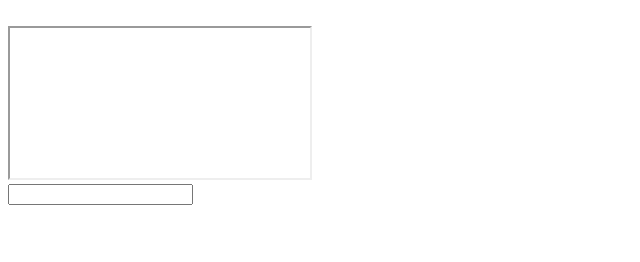
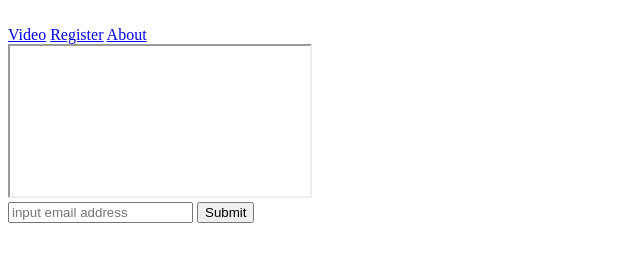
Before and after one commit to Derick1530/Derick1530-derick-zihalirwa-and-Monsur, a plain HTML site: page index.html in a window 1280 px wide. Shown: the whole page, without its empty margins (0-640 px from the left). Drawn offline with Linux system fonts and the light colour scheme.

Commit message:
some tasks completed

```diff
--- a/index.html
+++ b/index.html
@@ -10,18 +10,25 @@
     <header id="header">
       <img src="" alt="" id="header-img" />
       <nav id="nav-bar">
-        <a href="#video" class="nav-link" />
-        <a href="#" class="nav-link" />
-        <a href="#" class="nav-link" />
+        <a href="#video" class="nav-link">Video</a>
+        <a href="#register" class="nav-link">Register</a>
+        <a href="#about" class="nav-link">About</a>
       </nav>
     </header>
     <main>
       <div>
         <iframe id="video" src=""> </iframe>
       </div>
-      <form id="form">
-        <input type="email" id="email" />
+      <form id="form" action=" https://www.freecodecamp.com/email-submit">
+        <input
+          type="email"
+          name="email"
+          id="email"
+          placeholder="input email address"
+        />
+        <input type="submit" id="submit" />
       </form>
+      <section id="register"></section>
     </main>
     <script src="js/index.js"></script>
   </body>
```
